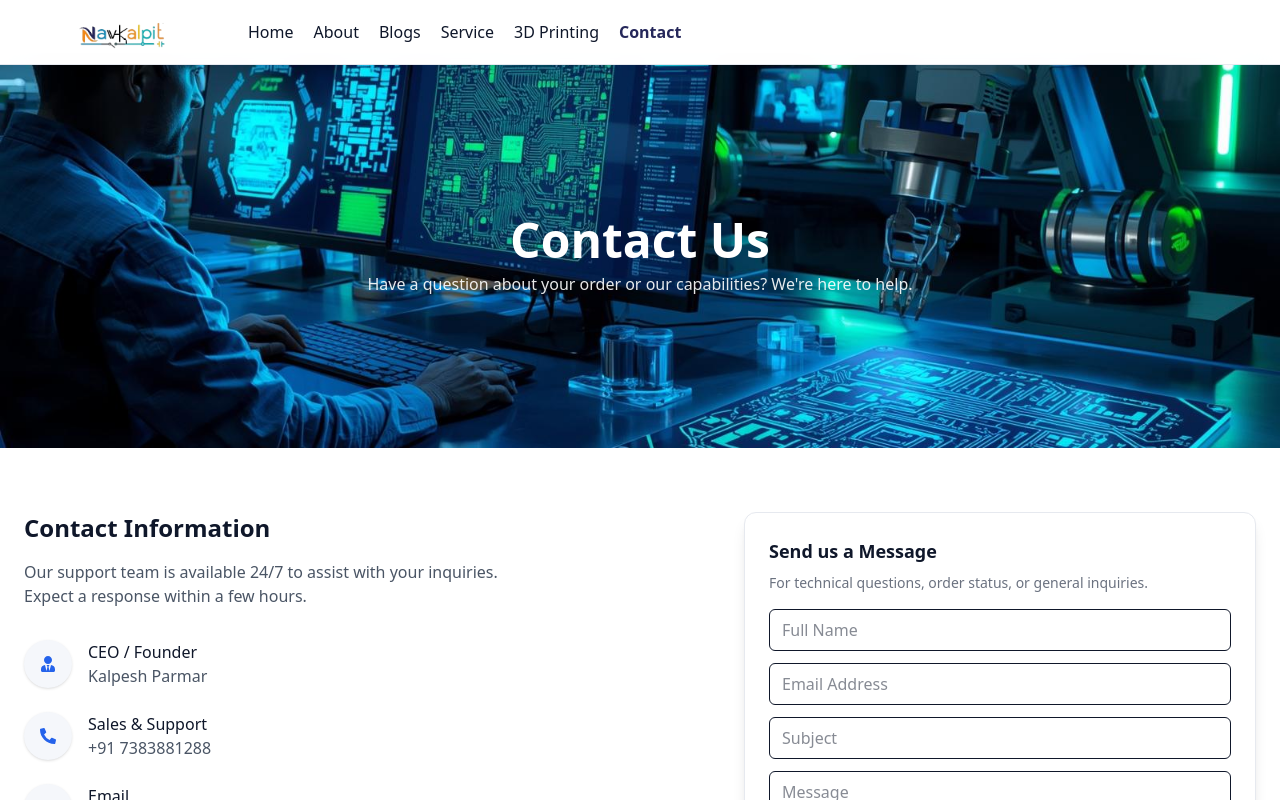
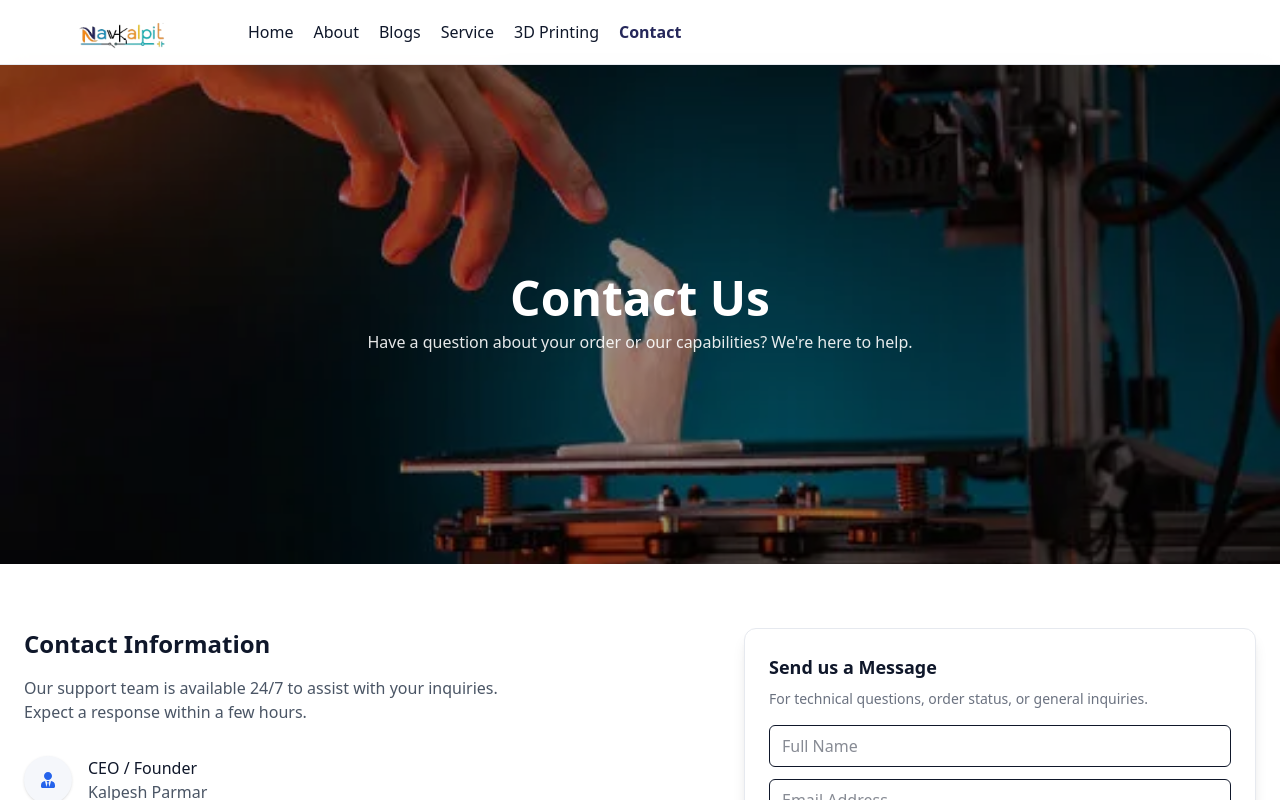
Before and after one commit to Mihirjadav/Navkalpit, a React app: page /contact in a window 1280 px wide. Shown: the top 800 px of the page. Built offline with nearby package versions, Linux system fonts and the light colour scheme; some icons are missing; the HTML template or start-up script is replaced by a standard one.

Commit message:
Redesign some component

```diff
--- a/src/pages/Contact.jsx
+++ b/src/pages/Contact.jsx
@@ -1,24 +1,22 @@
 import React from "react";
 import { FaPhoneAlt, FaEnvelope, FaMapMarkerAlt, FaUserTie } from "react-icons/fa";
+import Design5 from "../assets/images/Design5.jpg";
 
 const Contact = () => {
   return (
     <div className="min-h-screen">
       {/* Hero Section with background image */}
-      <section
-        className="w-full h-64 md:h-96 bg-center bg-cover flex items-center"
-        style={{ backgroundImage: "url('/assets/images/contact.jpg')" }}
-      >
-        <div className="w-full">
-          <div className="max-w-7xl mx-auto px-6 py-14 text-center">
-            <h1 className="text-4xl md:text-5xl font-extrabold text-white mb-2">
-              Contact Us
-            </h1>
-            <p className="text-white/90 max-w-2xl mx-auto">
-              Have a question about your order or our capabilities? We're here
-              to help.
-            </p>
-          </div>
+      <section className="relative w-full h-auto">
+        <img
+          src={Design5}
+          alt="Contact Banner"
+          className="w-full h-auto object-cover md:h-[500px]"
+        />
+        <div className="absolute inset-0 flex flex-col items-center justify-center text-white bg-black/40">
+          <h1 className="text-4xl md:text-5xl font-extrabold mb-2">Contact Us</h1>
+          <p className="text-white/90 max-w-2xl mx-auto">
+            Have a question about your order or our capabilities? We're here to help.
+          </p>
         </div>
       </section>
 
```
Also changed, not shown: src/assets/images/Design5.jpg (added).
